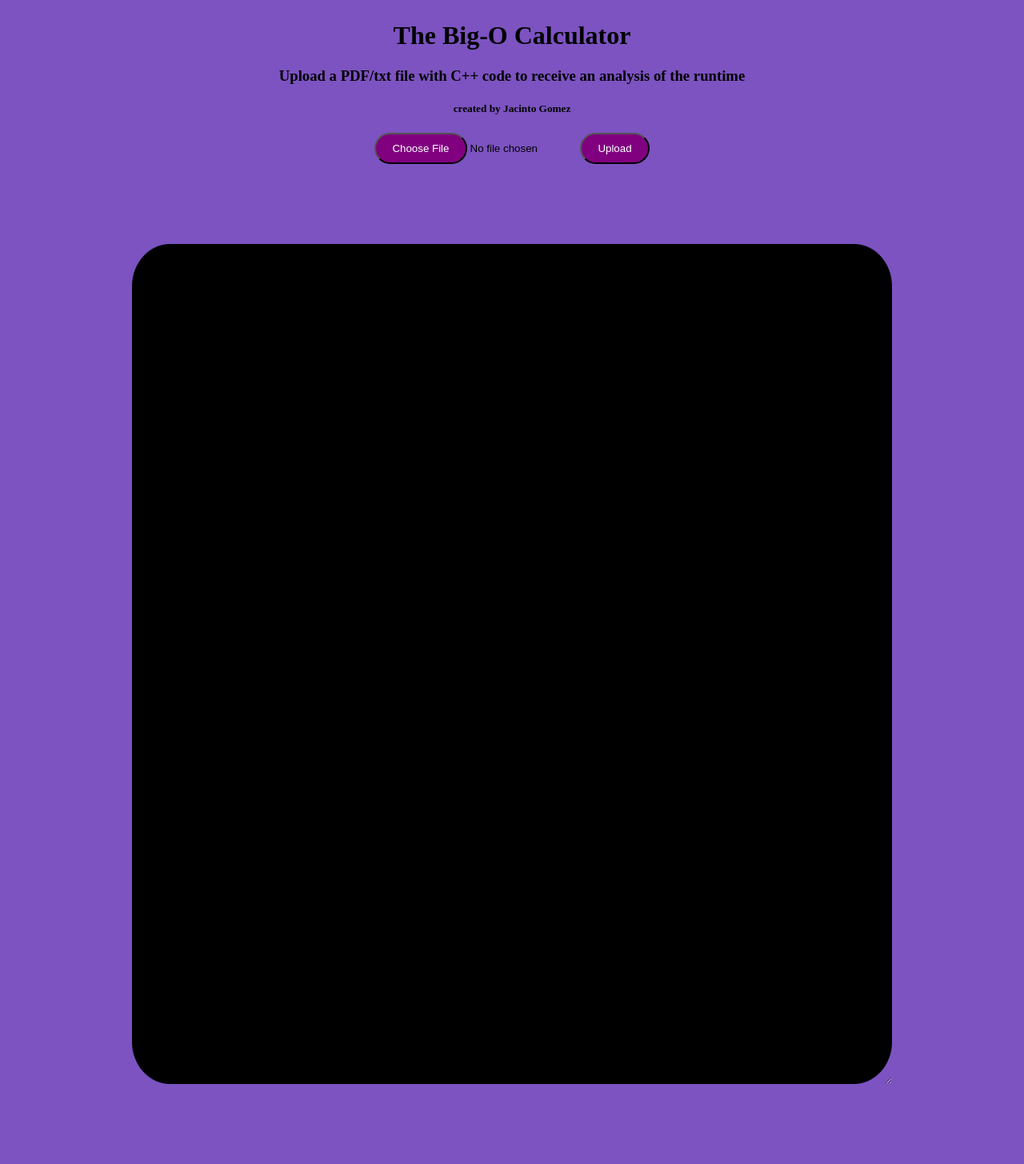
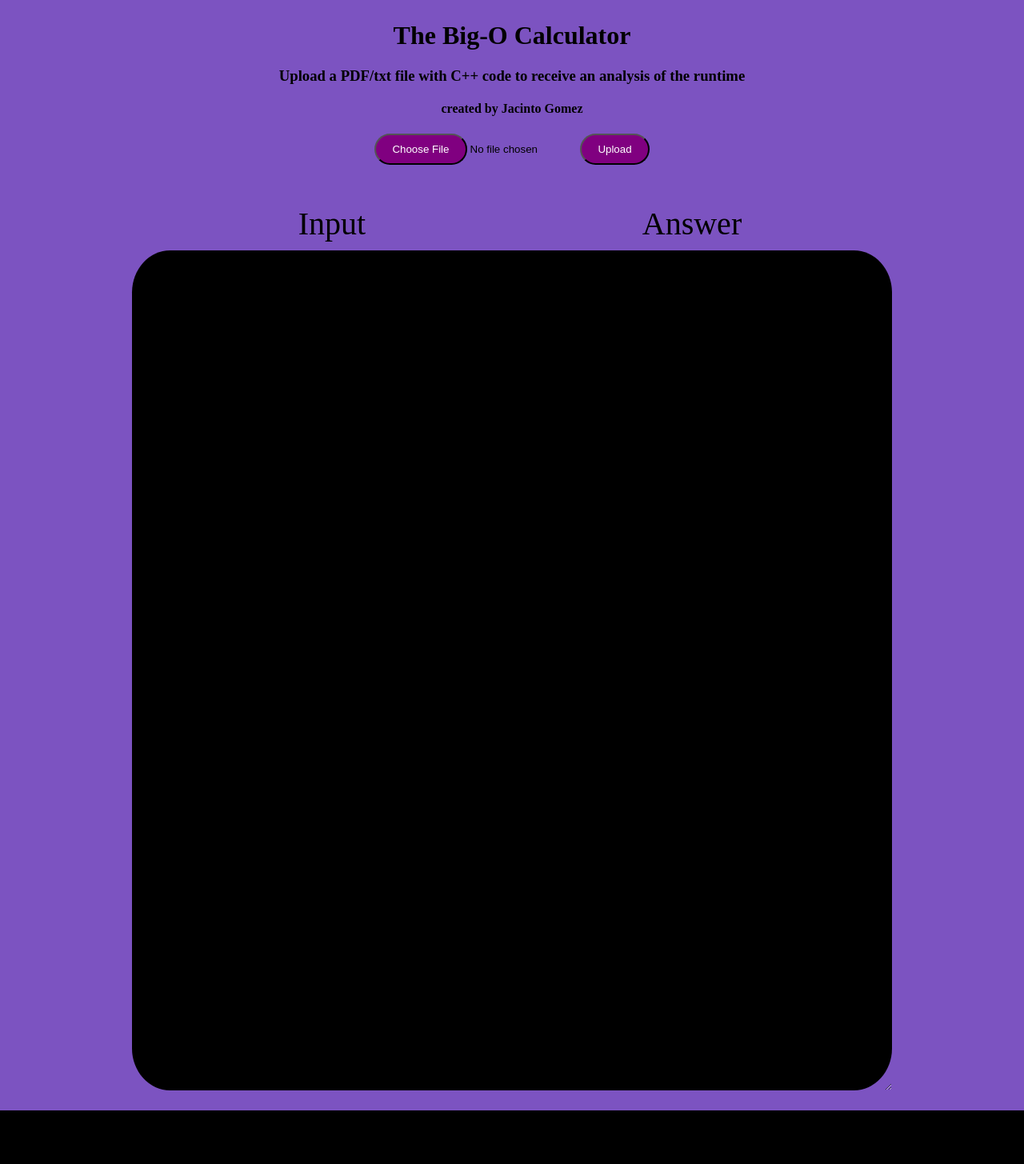
Before and after one commit to jacintogomez/BigO-AI-Prediction, a Flask app: page / in a window 1280 px wide. Shown: the whole page at 80% size. After the commit the page ends 1388 px from the top, so only its background shows below. Run offline with Flask 3, Linux system fonts and the light colour scheme.

Commit message:
UI design

```diff
--- a/app.py
+++ b/app.py
@@ -42,13 +42,15 @@ def process():
         elif filename.endswith('.txt'):
             #summary=langtxt(filename)
             with open(filename,'r') as file:
-                text=file.read()
+                #text=file.read()
+                text=''.join(line for line in file)
             summary=text.upper()
         else:
             print('Not supported')
             summary='File type not supported'
     print('summary is ',summary)
-    return summary
+    print('original is ',text)
+    return [summary,text]
 
 def langpdf(file):
     llm=ChatOpenAI()
--- a/templates/homescreen.html
+++ b/templates/homescreen.html
@@ -26,7 +26,7 @@
             color: white;
             height: 1000px;
             width: 900px;
-            margin: 100px auto;
+            margin: 0 auto;
             padding-top: 50px;
             padding-left: 50px;
             border-radius: 5%;
@@ -34,18 +34,53 @@
             text-align: left;
             resize: vertical;
         }
+        .left{
+            width: 50%;
+            float: left;
+            display: inline-block;
+            text-align: left;
+        }
+        .right{
+            width: 50%;
+            float: left;
+            display: inline-block;
+            text-align: left;
+        }
+        .outerlabel{
+            display: flex;
+            justify-content: space-around;
+            width: 900px;
+            margin: 0 auto;
+            padding-top: 40px;
+        }
+        .halflabel{
+            flex: 1;
+            text-align: center;
+            font-size: 40px;
+            margin: 10px 10px
+        }
+
     </style>
 </head>
 <body>
     <h1>The Big-O Calculator</h1>
     <h3>Upload a PDF/txt file with C++ code to receive an analysis of the runtime</h3>
-    <h5>created by Jacinto Gomez</h5>
+    <h4>created by Jacinto Gomez</h4>
     <form action="/process" method="post" enctype="multipart/form-data">
         <input type="file" name="file">
         <button type="submit">Upload</button>
     </form>
+    <div class="outerlabel">
+        <div class="halflabel">Input</div>
+        <div class="halflabel">Answer</div>
+    </div>
     <div class="results">
-        <div id="result"></div>
+        <div class="left">
+            <div id="code"><pre></pre></div>
+        </div>
+        <div class="right">
+            <div id="result"></div>
+        </div>
     </div>
     <script>
         document.querySelector('form').addEventListener('submit',async function(e){
@@ -55,8 +90,9 @@
                 method:'POST',
                 body:formdata
             });
-            const result=await response.text();
+            const [result,code]=await response.json();
             document.getElementById('result').innerText=result;
+            document.getElementById('code').querySelector('pre').innerText=code;
         });
     </script>
 </body>
```
